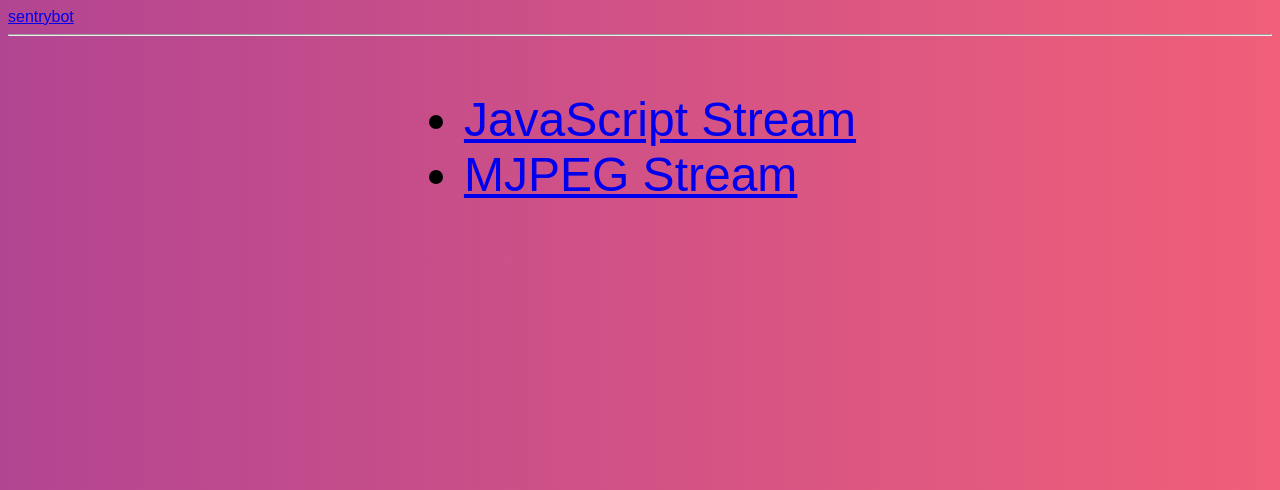
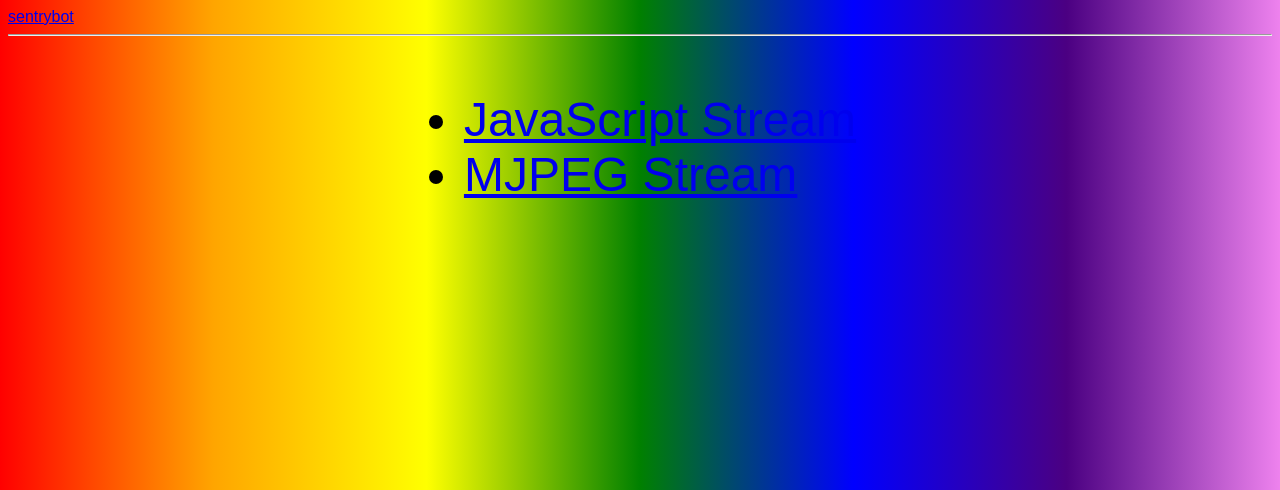
Before and after one commit to Iain-S/sentry-bot, a Python web app: template sentrybot/templates/index.html in a window 1280 px wide. Shown: the top 490 px of the page. Run offline with Jinja, Linux system fonts and the light colour scheme; the template is opened without the code that fills it, so the values that code supplies are empty.

Commit message:
make background rainbow

```diff
--- a/sentrybot/static/css/sentrybot.css
+++ b/sentrybot/static/css/sentrybot.css
@@ -1,13 +1,19 @@
 body {
   /* overflow: hidden; */
   background: #E6E6FA;
-  background: linear-gradient(to right, #b24592, #f15f79)
+  background: linear-gradient(to right, red, orange, yellow, green, blue, indigo, violet);
+
+  /* linear-gradient(to right, #b24592, #f15f79) */
 }
 
 header {
   background-color: rgb(245, 2, 180);
   padding: 2%;
   text-align: center;
+  margin-top: 0;
+  margin-left: 0;
+  margin-right: 0;
+
 }
 
 /* Style the title */
```
